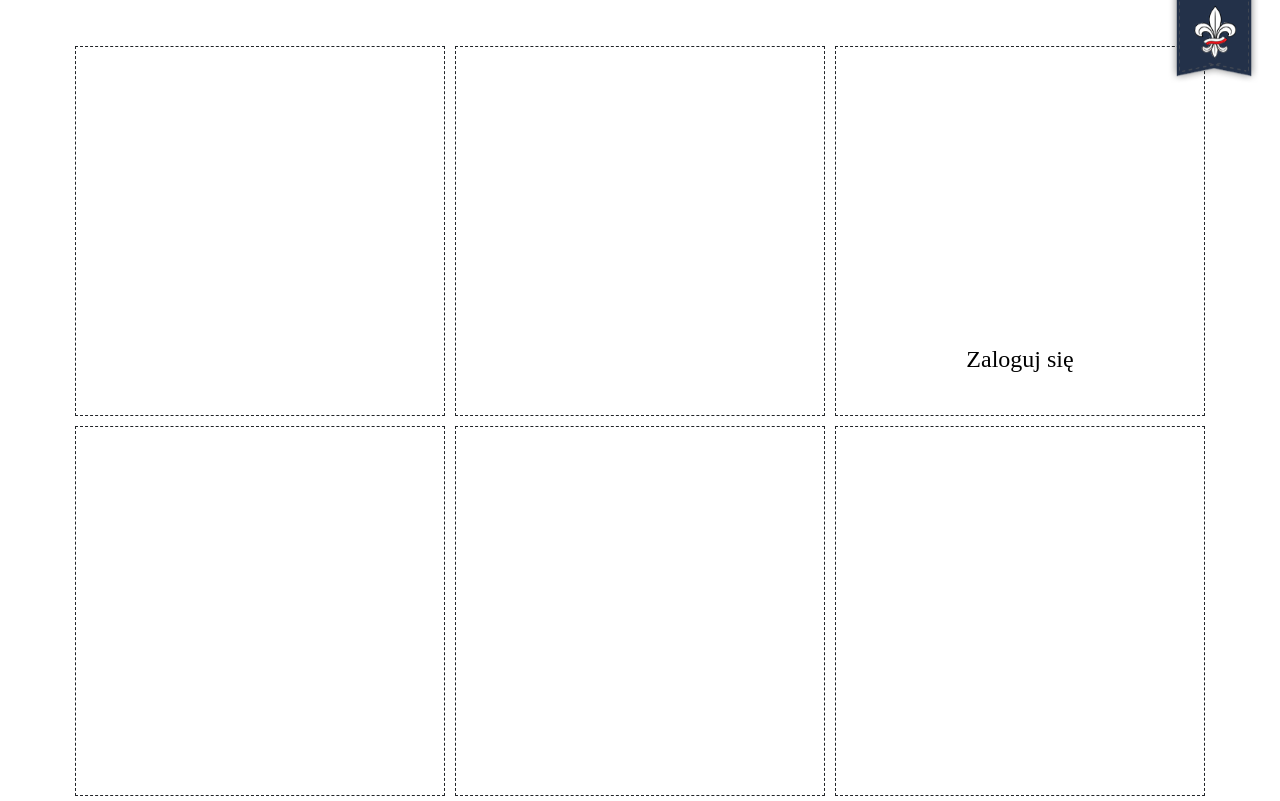
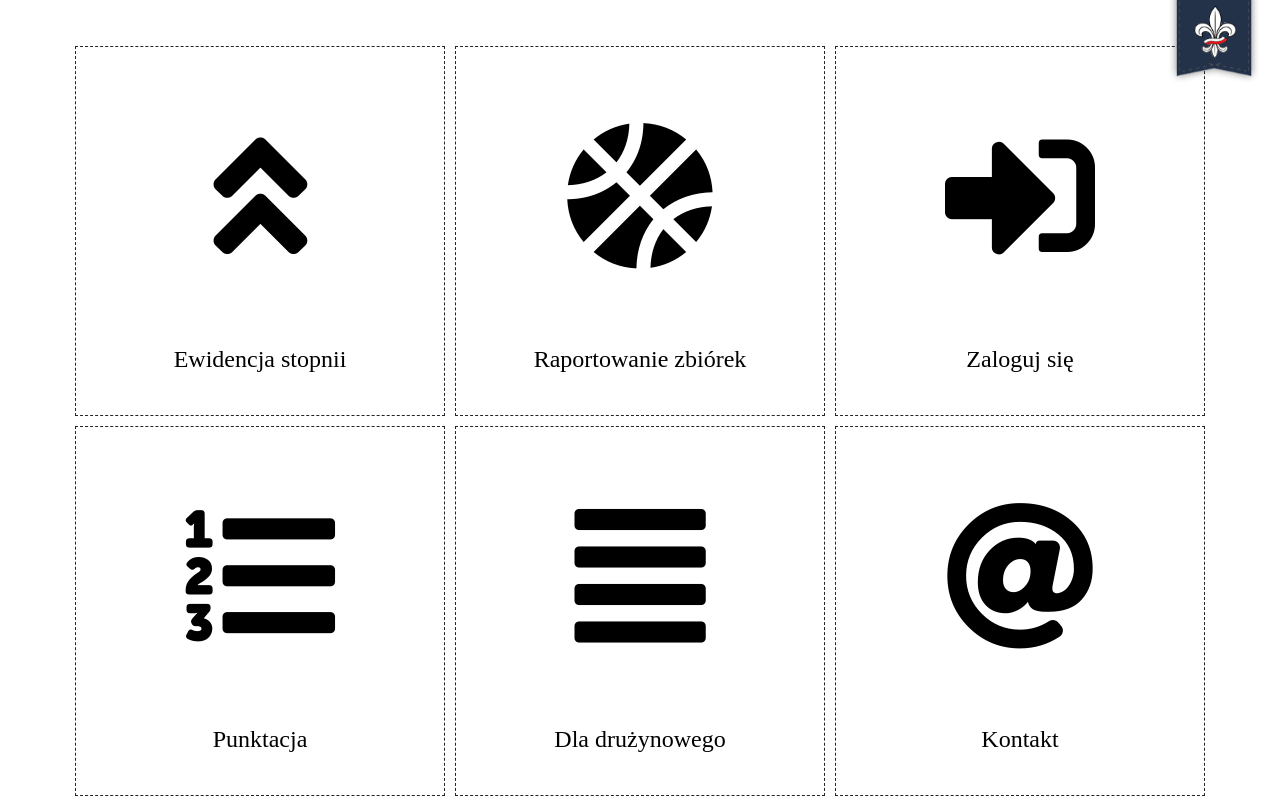
Before and after one commit to butterfly-pn/eeh, a Flask app: page /app/ in a window 1280 px wide. Shown: the part 61-862 px from the top of the page. Run offline with Flask 2, Linux system fonts and the light colour scheme; parts of the project's set-up code (start-up, migrations or seed data) failed here and were passed over; some libraries are stand-ins or nearby versions.

Commit message:
Improved app menu

```diff
--- a/eeh/static/css/style.css
+++ b/eeh/static/css/style.css
@@ -183,9 +183,29 @@ body {
 }
 
 .app-menu-item-text {
-  height: 100%;
-  padding-top: 80%;
+  height: 20%;
   font-size: 24px;
 }
 
+.app-menu-item-image {
+  font-size: 150px;
+  margin: auto;
+  width: 100%;
+  height: 80%;
+  padding-top: 20%;
+}
+
+.btn-dashed-primary {
+  color: black;
+  background-color: transparent;
+  border-color: black;
+  border: 1px dashed;
+}
+
+.btn-dashed-primary:hover {
+  color: #fff;
+  background-color: #007bff;
+  border-color: #007bff;
+}
+
 /*# sourceMappingURL=style.css.map */
--- a/eeh/static/css/style.scss
+++ b/eeh/static/css/style.scss
@@ -175,7 +175,27 @@ body {
 }
 
 .app-menu-item-text {
-    height: 100%;
-padding-top: 80%;
+  height: 20%;
   font-size: 24px;
 }
+
+.app-menu-item-image {
+  font-size: 150px;
+  margin: auto;
+  width: 100%;
+  height: 80%;
+  padding-top: 20%;
+}
+
+.btn-dashed-primary {
+    color: black;
+    background-color: transparent;
+    border-color: black;
+    border: 1px dashed;
+}
+
+.btn-dashed-primary:hover {
+color: #fff;
+background-color: #007bff;
+border-color: #007bff;
+}
--- a/eeh/templates/_base.html
+++ b/eeh/templates/_base.html
@@ -14,6 +14,8 @@
         crossorigin="anonymous"></script>
     <script src="https://maxcdn.bootstrapcdn.com/bootstrap/4.0.0/js/bootstrap.min.js" integrity="sha384-JZR6Spejh4U02d8jOt6vLEHfe/JQGiRRSQQxSfFWpi1MquVdAyjUar5+76PVCmYl"
         crossorigin="anonymous"></script>
+        <link rel="stylesheet" href="https://use.fontawesome.com/releases/v5.2.0/css/all.css" integrity="sha384-hWVjflwFxL6sNzntih27bfxkr27PmbbK/iSvJ+a4+0owXq79v+lsFkW54bOGbiDQ"
+            crossorigin="anonymous">
     <title>{% if not page_id %}Elektroniczna Ewidencja Harcerzy{% else %}{{page_title}} - EEH{% endif %}</title>
 </head>
 
--- a/eeh/templates/_base_no_menu.html
+++ b/eeh/templates/_base_no_menu.html
@@ -14,6 +14,8 @@
         crossorigin="anonymous"></script>
     <script src="https://maxcdn.bootstrapcdn.com/bootstrap/4.0.0/js/bootstrap.min.js" integrity="sha384-JZR6Spejh4U02d8jOt6vLEHfe/JQGiRRSQQxSfFWpi1MquVdAyjUar5+76PVCmYl"
         crossorigin="anonymous"></script>
+        <link rel="stylesheet" href="https://use.fontawesome.com/releases/v5.2.0/css/all.css" integrity="sha384-hWVjflwFxL6sNzntih27bfxkr27PmbbK/iSvJ+a4+0owXq79v+lsFkW54bOGbiDQ"
+            crossorigin="anonymous">
         <title>{% if not page_title %}Elektroniczna Ewidencja Harcerzy{% else %}{{page_title}} - EEH{% endif %}</title>
 </head>
 
--- a/eeh/templates/app.html
+++ b/eeh/templates/app.html
@@ -1,12 +1,38 @@
 {% extends "_base_no_menu.html" %} {% set page_id = 'app' %} {% block content %}
 <div class="row">
-    <div class="app-menu-item"></div>
-    <div class="app-menu-item"></div>
-    <div class="app-menu-item"><a href="/login/"><p class="app-menu-item-text">Zaloguj się</p></a></div>
+    <div class="app-menu-item">
+        <a href="/grade/form/">
+            <i class="fas fa-angle-double-up app-menu-item-image"></i>
+            <p class="app-menu-item-text">Ewidencja stopnii</p>
+        </a>
+    </div>
+    <div class="app-menu-item">
+        <a href="/new/zbiorka/">
+            <i class="fas fa-basketball-ball app-menu-item-image"></i>
+            <p class="app-menu-item-text">Raportowanie zbiórek</p>
+        </a>
+    </div>
+    <div class="app-menu-item">
+        <a href="/login/">
+            <i class="fas fa-sign-in-alt app-menu-item-image"></i>
+            <p class="app-menu-item-text">Zaloguj się</p>
+        </a>
+    </div>
 </div>
 <div class="row">
-    <div class="app-menu-item"></div>
-    <div class="app-menu-item"></div>
-    <div class="app-menu-item"></div>
+    <div class="app-menu-item">
+        <a href="/rating/">
+            <i class="fas fa-list-ol app-menu-item-image"></i>
+            <p class="app-menu-item-text">Punktacja</p>
+        </a>
+    </div>
+    <div class="app-menu-item"><a href="/">
+        <i class="fas fa-align-justify app-menu-item-image"></i>
+        <p class="app-menu-item-text">Dla dru&#380;ynowego</p>
+    </a></div>
+    <div class="app-menu-item"><a href="/contact/">
+        <i class="fas fa-at app-menu-item-image"></i>
+        <p class="app-menu-item-text">Kontakt</p>
+    </a></div>
 </div>
 {% endblock %}
--- a/eeh/templates/homepage.html
+++ b/eeh/templates/homepage.html
@@ -52,7 +52,7 @@
 	</div>
 </div>
 {% else %}
-<div class="jumbotron jumbotron-fluid p-3 border">
+<div class="jumbotron jumbotron-fluid p-3" style="border: 1px dashed">
 	<div class="container pt-5 pb-3">
 		<h1 class="display-4 mt-3">Witaj!</h1>
 		<p class="lead">Oto Elektroniczna Ewidencja Harcerzy, czyli baza danych harcerzy :)</p>
--- a/eeh/templates/login.html
+++ b/eeh/templates/login.html
@@ -7,7 +7,7 @@
   <div class="row login-row">
     <div class="col-lg-4">
     </div>
-    <div class="col-lg-4 bg-white border m-2" style="padding:15px;">
+    <div class="col-lg-4 bg-white m-2" style="padding:15px; border: 1px dashed;">
       <h3>Logowanie</h3>
 		<form method=post action="{% if request.args.get('next') %}{{request.path + "?next=" + request.args.get('next')}}{%else%}/login/{%endif%}">
             <div class="form-group">
@@ -26,7 +26,7 @@
                     <input type="checkbox" name="remember"> Zapamiętaj mnie
                 </label>
             </div>
-            <button class="btn btn-lg btn-primary btn-block" type="submit">Zaloguj się</button>
+            <button class="btn btn-lg btn-dashed-primary btn-block" type="submit">Zaloguj się</button>
 		</form>
 		{% if error %}
 			<p class="error"><strong>Error:</strong>{{error}}</p>
--- a/eeh/templates/register.html
+++ b/eeh/templates/register.html
@@ -7,7 +7,7 @@
   <div class="row register-row">
     <div class="col-lg-4">
     </div>
-    <div class="col-lg-4 bg-white m-2 border" style="padding:15px;">
+    <div class="col-lg-4 bg-white m-2" style="padding:15px; border: 1px dashed;">
       <h3>Rejestracja</h3>
 		<form id="form" method=post action="{{url_for('register', next=request.args.get('next'))}}">
             <div class="form-group">
@@ -51,7 +51,7 @@
                 </small>
                 {% endif %}
             </div><br>-->
-            <button id="submit" class="btn btn-lg btn-primary btn-block" type="submit">Zarejestruj się</button>
+            <button id="submit" class="btn btn-lg btn-dashed-primary btn-block" type="submit">Zarejestruj się</button>
 		</form>
 	</div>
     <div class="col-lg-4">
--- a/eeh/views/home.py
+++ b/eeh/views/home.py
@@ -1,4 +1,4 @@
-from flask import render_template
+from flask import render_template, redirect, flash
 from flask_login import current_user
 from main import APP
 from eeh.models import Harcerz
@@ -8,5 +8,6 @@ def homepage():
     if current_user.is_authenticated:
         harcerze = Harcerz.query.filter_by(druzyna=current_user.id).all()
     else:
-        harcerze = []
+        flash("Zaloguj się", "warning")
+        return redirect('/app/')
     return render_template('homepage.html', harcerze=harcerze)
```
Lines whose indentation alone changed are shown as unchanged.
